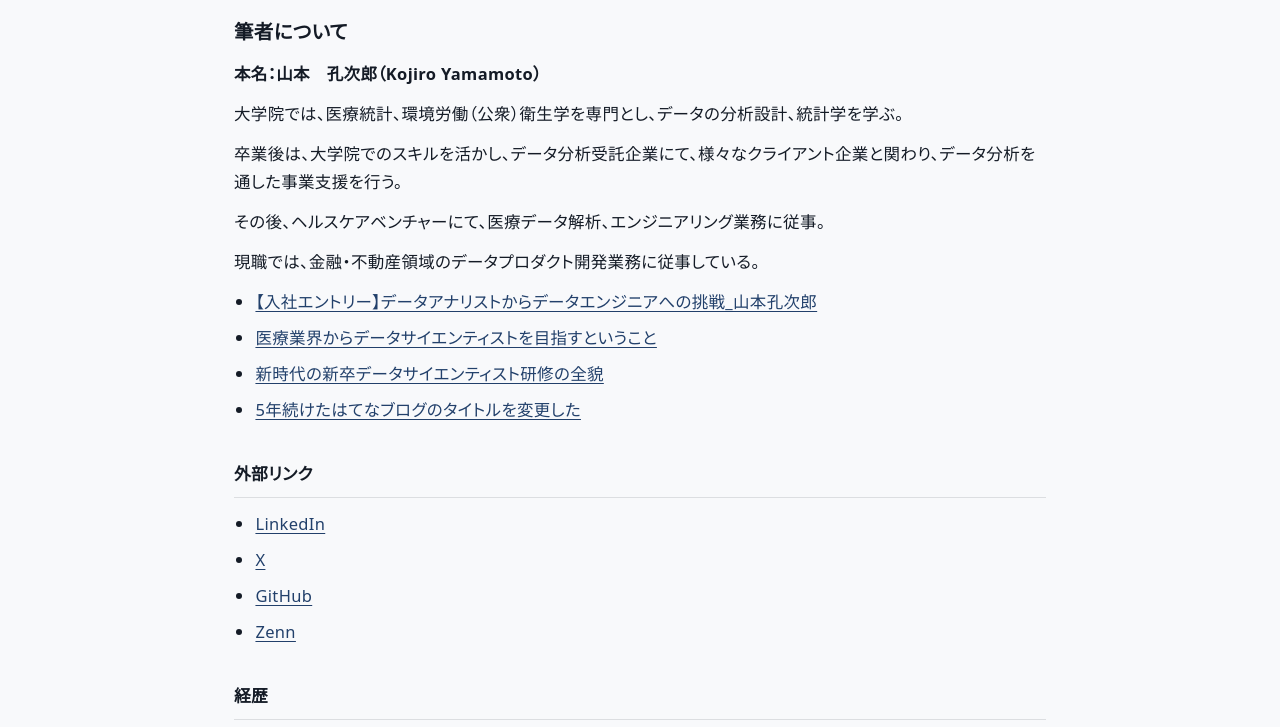
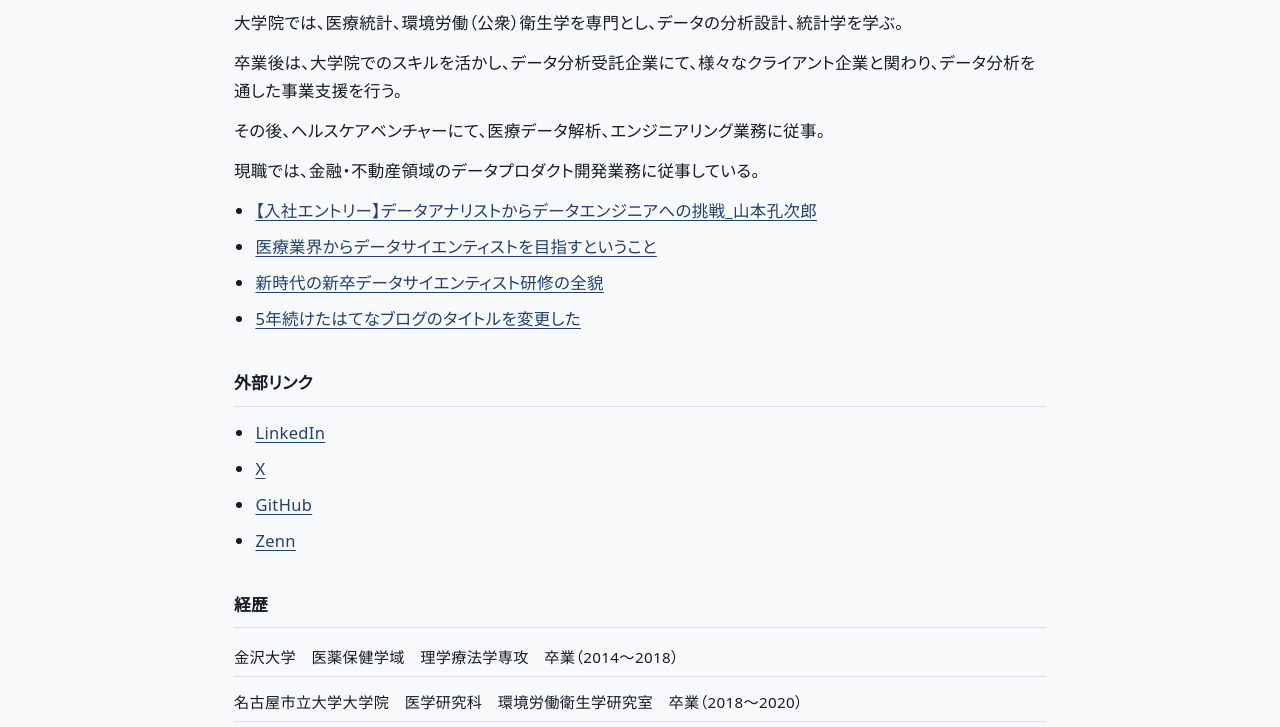
Before and after one commit to koy0208/zenn, an Astro site in the folder site/: page /about in a window 1280 px wide. Shown: the part 216-943 px from the top of the page. Built offline with nearby package versions, Linux system fonts and the light colour scheme; Astro itself is replaced by a stand-in of ours.

Commit message:
Profile: drop redundant 筆者について lead and heading

```diff
--- a/site/src/pages/about.astro
+++ b/site/src/pages/about.astro
@@ -4,10 +4,8 @@ import Layout from '../layouts/Layout.astro';
 
 <Layout title="プロフィール" description="筆者・山本孔次郎（Kojiro Yamamoto）について">
   <h1>プロフィール</h1>
-  <p class="page-lead">筆者について。</p>
 
   <section class="about">
-    <h2>筆者について</h2>
     <p><strong>本名：山本　孔次郎（Kojiro Yamamoto）</strong></p>
     <p>大学院では、医療統計、環境労働（公衆）衛生学を専門とし、データの分析設計、統計学を学ぶ。</p>
     <p>
@@ -152,10 +150,8 @@ import Layout from '../layouts/Layout.astro';
 </Layout>
 
 <style>
-  .about h2 {
-    font-size: 1.22rem;
-    font-weight: 700;
-    margin: 36px 0 12px;
+  .about {
+    margin-top: 26px;
   }
   .about h3 {
     font-size: 1.05rem;
```
